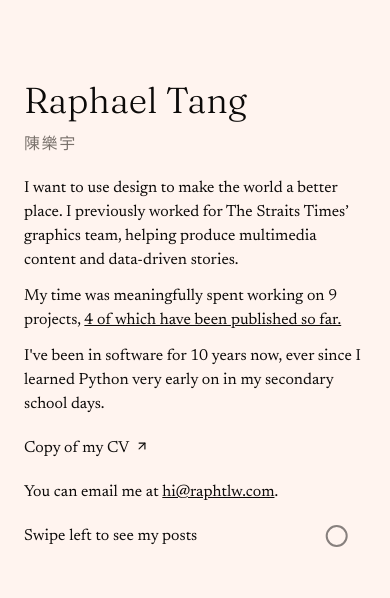
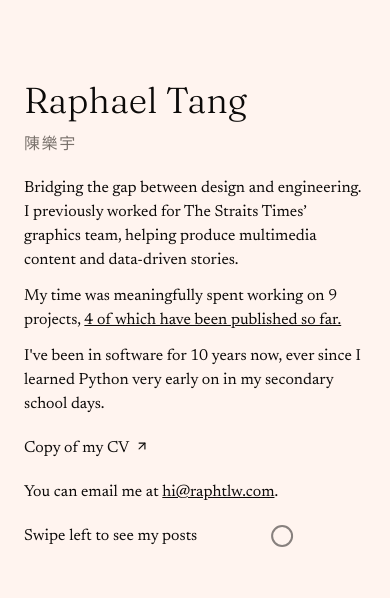
Before and after one commit to raphtlw/raphtlw.com, a Next.js app: page / in a window 390 px wide. Shown: the top 598 px of the page. Built offline with nearby package versions, Linux system fonts and the light colour scheme; a web font is replaced by a local one.

Commit message:
feat: update homepage

```diff
--- a/app/page.tsx
+++ b/app/page.tsx
@@ -34,10 +34,17 @@ export default function Home() {
         </div>
         <main className="flex flex-col gap-3">
           <p>
-            I want to use design to make the world a better place. I previously
-            worked for The Straits Times&rsquo; graphics team, helping produce
+            Bridging the gap between design and engineering. I previously worked
+            for The Straits Times&rsquo; graphics team, helping produce
             multimedia content and data-driven stories.
           </p>
+
+          {/*<p className="dark:text-stone-400">
+            I am currently interested in:{" "}
+            <span className="dark:text-stone-100 font-light">
+              Interaction Design
+            </span>
+          </p>*/}
 
           <p>
             My time was meaningfully spent working on 9 projects,{" "}
@@ -66,11 +73,11 @@ export default function Home() {
           </a>
           .
         </p>
-        <div className="flex flex-row justify-between lg:hidden">
+        <div className="flex justify-between lg:hidden">
           <p>Swipe left to see my posts</p>
           <motion.div
             animate={{
-              x: [-10, -20, -10],
+              x: [-50, -80, -50],
               opacity: [1, 0.3, 1],
             }}
             transition={{
```
